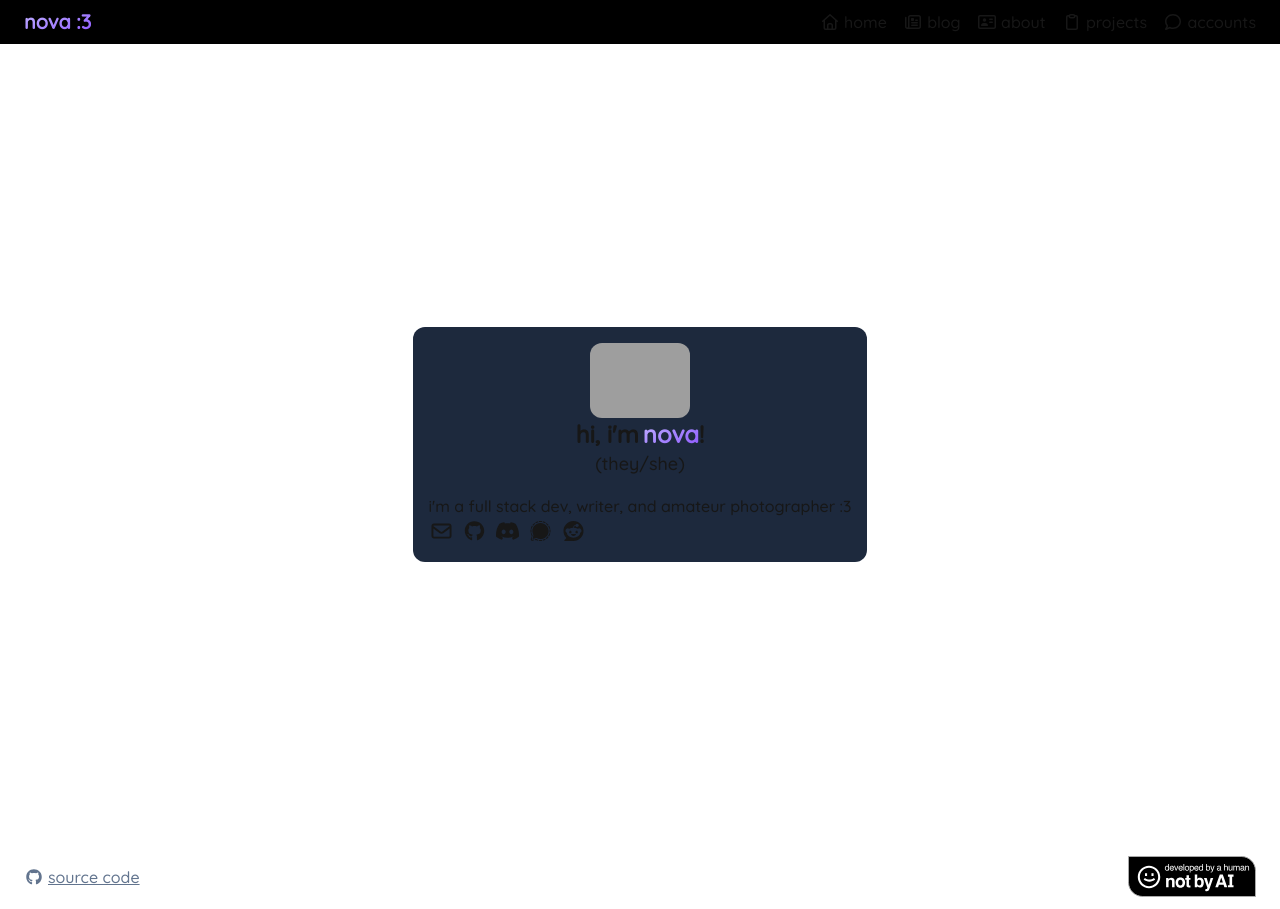
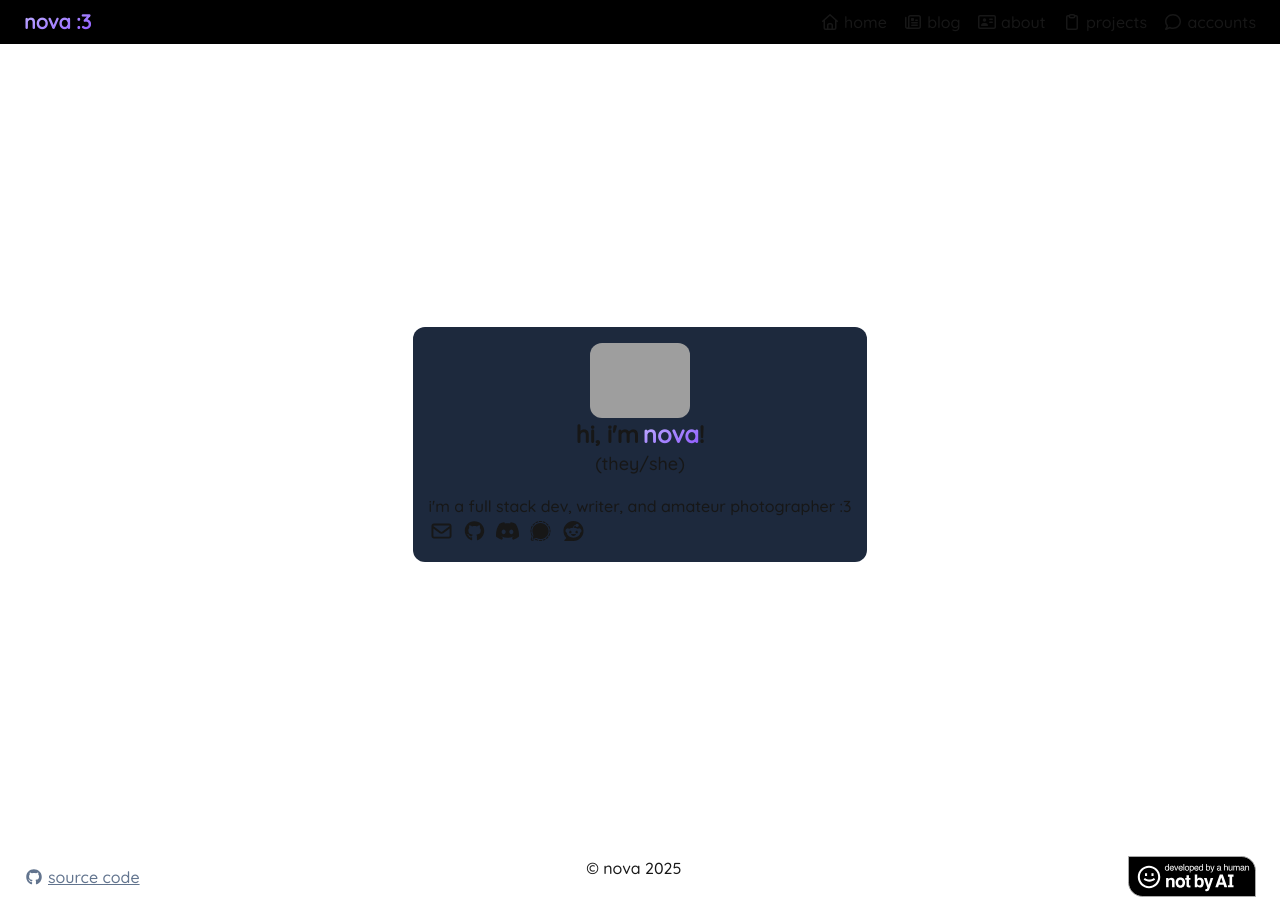
Before and after one commit to aelithron/novatea, a Next.js app: page / in a window 1280 px wide. Built offline with nearby package versions, Linux system fonts and the light colour scheme; no server answers; grey boxes are pictures that could not be loaded.

Commit message:
improve some ui things (and other small tweaks)

```diff
--- a/app/blog/[path]/page.tsx
+++ b/app/blog/[path]/page.tsx
@@ -44,7 +44,7 @@ export default async function Page({ params }: { params: Promise<{ path: string
         <DownloadPost path={(await params).path} />
       </div>
       <p className="text-lg italic mb-3">{post.blurb}</p>
-      <p className="font-semibold text-slate-700 dark:text-slate-300"><FontAwesomeIcon icon={faPencil} /> by nova - <FontAwesomeIcon icon={faClock} /> <ClientTime date={new Date(post.publishedAt)} /></p>
+      <p className="font-semibold text-slate-700 dark:text-slate-300"><FontAwesomeIcon icon={faPencil} /> by nova - <FontAwesomeIcon icon={faClock} /> <ClientTime date={post.publishedAt} /></p>
       <p className="font-semibold text-slate-700 dark:text-slate-300"><FontAwesomeIcon icon={faBookOpen} /> {post.body.split(" ").length} words (<FontAwesomeIcon icon={faClock} /> {Math.ceil(post.body.split(" ").length / 200)} min to read)</p>
       <div className="prose prose-neutral dark:prose-invert min-w-full mt-3">
         <Markdown remarkPlugins={[remarkGfm]}>{post.body}</Markdown>
--- a/app/feed/route.ts
+++ b/app/feed/route.ts
@@ -19,7 +19,7 @@ export async function GET(req: NextRequest): Promise<NextResponse> {
     description: "my blog about random things (mainly tech)!",
     link: "https://novatea.dev/blog",
     author: { name: "Nova", email: "nova@novatea.dev", link: "https://novatea.dev/" },
-    copyright: "All rights reserved.",
+    copyright: `© nova ${new Date().getFullYear()}`,
     language: "en",
     updated: data[0].publishedAt,
   });
--- a/app/ui.module.tsx
+++ b/app/ui.module.tsx
@@ -29,6 +29,7 @@ export function Footer() {
   return (
     <footer className="flex gap-2 md:px-6 p-3 justify-between">
       <a href="https://github.com/aelithron/novatea" target="_blank" className="flex items-center text-slate-500 hover:text-sky-500"><FontAwesomeIcon icon={faGithub} /> <p className="ml-1 underline">source code</p></a>
+      <p>© nova {new Date().getFullYear()}</p>
       <div className="flex gap-2 items-center">
         <a href="https://notbyai.fyi" target="_blank"><Image src={notByAI} width={128} height={128} alt="Developed by a human, not by AI!" /></a>
         {process.env.ADMIN_TOKEN && <Link href={"/admin"} className="text-slate-500 hover:text-sky-500"><FontAwesomeIcon icon={faGear} /></Link>}
```
